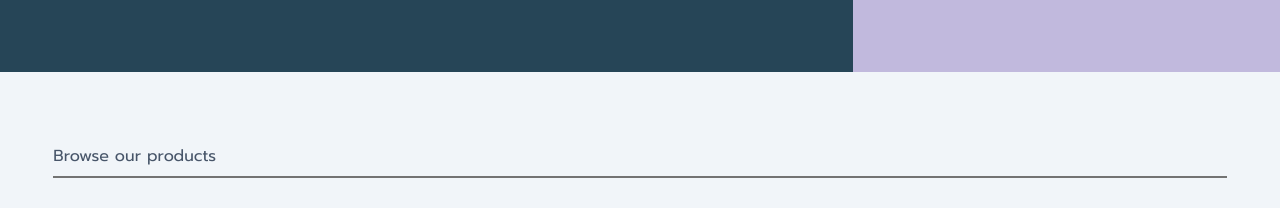
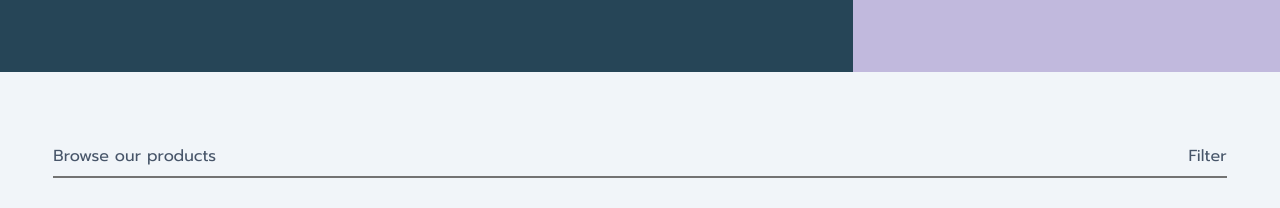
Before and after one commit to CerealPlayer/templates, a Next.js app in the folder templates/frontendstore/: page / in a window 1280 px wide. Shown: the part 840-1048 px from the top of the page. Built offline with nearby package versions, Linux system fonts and the light colour scheme.

Commit message:
Add filter element, to be completed

```diff
--- a/templates/frontendstore/components/UI/Separator.tsx
+++ b/templates/frontendstore/components/UI/Separator.tsx
@@ -1,9 +1,5 @@
 import { ReactNode } from "react";
 
 export default function Separator({ children }: { children: ReactNode }) {
-  return (
-    <div className="border-b-2 border-neutral-500 py-2">
-      <span>{children}</span>
-    </div>
-  );
+  return <div className="border-b-2 border-neutral-500 py-2">{children}</div>;
 }
--- /dev/null
+++ b/templates/frontendstore/components/functional/Filter.tsx
@@ -0,0 +1,3 @@
+export default function Filter() {
+  return <div>Search</div>;
+}
--- a/templates/frontendstore/components/functional/Products.tsx
+++ b/templates/frontendstore/components/functional/Products.tsx
@@ -1,12 +1,29 @@
+import { useState } from "react";
 import { products } from "../../types/props";
 import ProductCard from "../UI/ProductCard";
 import Section from "../UI/Section";
 import Separator from "../UI/Separator";
+import Filter from "./Filter";
 
 export default function Products({ products }: { products: products }) {
+  const [filterOpen, setFilterOpen] = useState(false);
+
+  const open = () => setFilterOpen(true);
+  const close = () => setFilterOpen(false);
   return (
     <Section>
-      <Separator>Browse our products</Separator>
+      <Separator>
+        <div className="flex justify-between gap-4">
+          <span>Browse our products</span>
+          <div
+            className="cursor-pointer"
+            onClick={() => (filterOpen ? close() : open())}
+          >
+            <span>Filter</span>
+          </div>
+        </div>
+      </Separator>
+      {filterOpen && <Filter />}
       <div className="max-w-max mx-auto grid grid-cols-1 sm:grid-cols-2 md:grid-cols-3 lg:grid-cols-4 gap-4 mt-8">
         {products.map((prod) => (
           <ProductCard
--- a/templates/frontendstore/components/product-detail/BoughtTogether.tsx
+++ b/templates/frontendstore/components/product-detail/BoughtTogether.tsx
@@ -5,7 +5,9 @@ import Separator from "../UI/Separator";
 export default function BoughtTogether() {
   return (
     <Section>
-      <Separator>Frequently bought with</Separator>
+      <Separator>
+        <span>Frequently bought with</span>
+      </Separator>
       <div className="grid justify-items-center mx-auto mt-8 gap-4 grid-cols-1 sm:grid-cols-2 lg:grid-cols-3 xl:grid-cols-4 ">
         <ProductCard
           src="/techs/nextlogo.svg"
```
